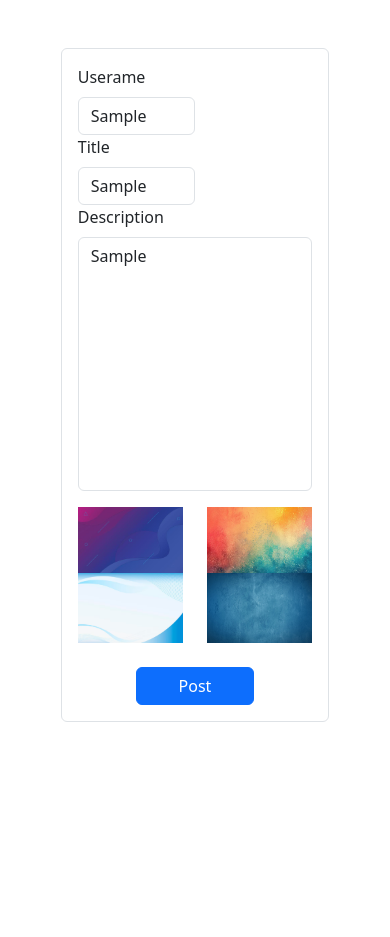
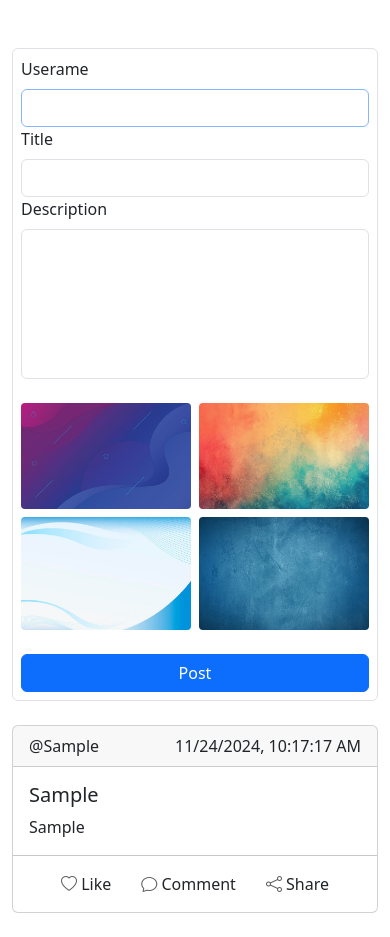
Before and after one commit to ALiRazax1/social-media-post, a plain HTML site: page index.html in a window 390 px wide. Both pictures are taken after typing "Sample", "Sample", "Sample" into the empty fields and a click on the button "Post". Before the commit the page ends 844 px from the top, so only its background shows below. Drawn offline with nearby package versions, Linux system fonts and the light colour scheme.

Commit message:
update assignment

```diff
--- a/app.js
+++ b/app.js
@@ -4,9 +4,10 @@ let selectImgPath ;
 function selectedImage(src) {
    let imagesBg = document.getElementsByClassName('bg-image')
     for(let i = 0; i < imagesBg.length; i++) {
-        // imagesBg[i].className = 'bg-image'
+      imagesBg[i].style.border = '2px solid transparent'
+
     }
-    event.target.classList.add('selectedImage')
+    event.target.style.border = '2px solid #08295a'
     selectImgPath = src
 }
 
@@ -21,6 +22,7 @@ function submitPost() {
   let postTime = document.getElementById("post-time")
   let postTitle = document.getElementById("post-title")
   let postDesc = document.getElementById("post-desc")
+  let bgImage = document.getElementById("card-img")
   let listingContainer = document.querySelector("#listingContainer");
 
   if (userName.value.trim() !== "") {
@@ -30,7 +32,7 @@ function submitPost() {
         postTime.innerText = currentDateTime
         postTitle.innerText = title.value
         postDesc.innerText = description.value
-        post.content.cloneNode(true);
+        bgImage.style.backgroundImage = `url('${selectImgPath}')`
         listingContainer.innerHTML += post.innerHTML;
         console.log(post.innerHTML);
 
@@ -41,48 +43,53 @@ function submitPost() {
 
 
 
-//         `<div class="card my-4">
-// <div class="card-header d-flex justify-content-between">
-//    <span>
-//     ~@${userName.value}
-//    </span>
-//    <span>
-//     ${currentDateTime}
-//    </span>
-// </div>
-// <div  style="background-image: url('${selectImgPath}')" class="card-body postCardBody">
-//     <h5 class="card-title">${title.value}</h5>
-//     <p class="card-text">${description.value}</p>
-// </div>
-// <div class="d-flex justify-content-between px-5 border-top border-secondary-subtle py-3"><div onclick="changeIcon() id="like"><i class="bi bi-heart text-body-secondary"></i> Like</div>
-//         <div><i class="bi bi-chat"></i> Comment</div>
-//         <div>Share</div></div>
-// </div>`;
 
 
+        title.focus();
+        title.classList.remove("border-danger")
+        description.focus();
+        description.classList.remove("border-danger")
+        userName.focus();
+        userName.classList.remove("border-danger")
 
 userName.value = ''
 title.value = ''
 description.value = ''
       } else {
-        alert("description is required");
+        description.focus();
+        description.classList.add("border-danger") ;
+
       }
-    } else {
-      alert("Title is Required");
+    } else {title.focus();
+      title.classList.add("border-danger") ;
+      ;
     }
-  } else {
-    alert("Username is required");
+  } else {userName.focus();
+    userName.classList.add("border-danger") ;
+
   }
 }
 
+function changeIcon() {
+  let likeButton = document.getElementById("like");
+  let isLiked = likeButton.innerHTML.includes("bi-heart-fill");
 
-// let liked = document.getElementById("like").innerHTML = `<i class="bi bi-heart-fill text-danger"></i> Like`
-// let unlike = document.getElementById("like").innerHTML = `<i class="bi bi-heart text-body-secondary"></i> Like`
-// function changeIcon(){
-//   if(liked){
-//     liked.innerHTML = unlike
-//       }else{
-//     unlike.innerHTML = liked
-//     alert("asd")
-//   }
-// }
+  if (isLiked) {
+    likeButton.innerHTML = `<i class="bi bi-heart text-body-secondary"></i> Like`;
+  } else {
+    likeButton.innerHTML = `<i class="bi bi-heart-fill text-danger"></i> Like`;
+  }
+}
+function writeComment(){
+  document.querySelector(".commentSection").style.display = "flex"
+}
+function comment() {
+  let comment = document.getElementById("a");
+  let commentInput = document.getElementById("commentInput");
+  let commentText = commentInput.value.trim();
+
+  if (commentText !== "") {
+comment.innerHTML += `<h6>${document.getElementById("post-username").innerText}</h6> <p>${commentText}</p>`;
+    commentInput.value = "";
+  }
+}
--- a/index.html
+++ b/index.html
@@ -14,16 +14,16 @@
 <div class="container-fluid">
     <div class="row row-cols-1">
         <div class="col w-75 mx-auto">
-            <div class="border rounded-2 mt-5 p-3"><label for="" class="form-label">Userame</label>
+            <div class="border rounded-2 mt-5 p-2"><label for="" class="form-label">Userame</label>
                 <input type="text" class="form-control w-50" id="username">
                 <label for="" class="form-label">Title</label>
                 <input type="text" class="form-control w-50" id="title"><label for="" class="form-label">Description</label>
-                <textarea class="form-control" name="" id="desc" rows="10"></textarea>
-                <div class="my-3  bgImagesContainer row row-cols-2 row-cols-md-4"><div class="col">
-                    <img class="bg-image w-100 h-100" onclick="selectedImage('bg1.avif')" src="bg1.jpg" alt=""></div>
-                    <div class="col"><img class="bg-image w-100 h-100" onclick="selectedImage('bg2.webp')" src="bg2.webp" alt=""></div>
-                   <div class="col"> <img class="bg-image w-100 h-100" onclick="selectedImage('bg3.avif')" src="bg3.avif" alt=""></div>
-                    <div class="col"><img class="bg-image w-100 h-100" onclick="selectedImage('bg4.jpg')" src="bg4.jpg" alt=""></div>
+                <textarea class="form-control" name="" id="desc"></textarea>
+                <div class="my-3  bgImagesContainer row row-cols-2 row-cols-md-4 gy-2 gx-2"><div class="col">
+                    <img class="bg-image w-100 h-100 rounded-1" onclick="selectedImage('bg1.jpg')" src="bg1.jpg" alt=""></div>
+                    <div class="col"><img class="bg-image w-100 h-100 rounded-1" onclick="selectedImage('bg2.webp')" src="bg2.webp" alt=""></div>
+                   <div class="col"> <img class="bg-image w-100 h-100 rounded-1" onclick="selectedImage('bg3.avif')" src="bg3.avif" alt=""></div>
+                    <div class="col"><img class="bg-image w-100 h-100 rounded-1" onclick="selectedImage('bg4.jpg')" src="bg4.jpg" alt=""></div>
                 </div>
                 <button onclick="submitPost()" class="d-block btn btn-primary mt-4 mx-auto   ">Post</button>
             </div>
@@ -51,7 +51,7 @@
 
 
 
-<div id="post" class="hide">
+<div id="post" class="d-none">
 <div  class="card my-4 ">
     <div class="card-header d-flex justify-content-between">
        <span id="post-username">
@@ -65,9 +65,11 @@
         <h5 class="card-title" id="post-title"></h5>
         <p class="card-text" id="post-desc"></p>
     </div>
-    <div class="d-flex justify-content-between px-5 border-top border-secondary-subtle py-3"><div onclick="changeIcon()" id="like"> </div>
-            <div> </div>
-            <div></div></div>
+    <div class="d-flex justify-content-between px-5 border-top border-secondary-subtle py-3 post-btns"><div onclick="changeIcon()" id="like"><i class="bi bi-heart text-body-secondary"></i> Like</div>
+            <div onclick="writeComment()" ><i class="bi bi-chat text-body-secondary"></i> Comment </div>
+            <div><i class="bi bi-share text-body-secondary"></i> Share</div></div> <div class="px-3" id="a"></div>
+            <div class="commentSection p-2 justify-content-between">
+            <input class="form-control border-primary-subtle" id="commentInput" type="text"><i class="bi bi-send-fill h4 text-primary" id="comment" onclick="comment()"></i></div>
     </div>
 </div>
     <script src="https://cdn.jsdelivr.net/npm/bootstrap@5.3.3/dist/js/bootstrap.bundle.min.js"
--- a/style.css
+++ b/style.css
@@ -1,4 +1,14 @@
-textarea{resize: none;}
+textarea{resize: none;height: 200px;}
 textarea,input{box-shadow: none !important;}
-button{width: 50%;}
-.hide{display: none;}
+button{width: 50%;color: #08295a;}
+.post-btns{cursor: pointer;}
+.commentSection{display: none;}
+#commentInput{border: none !important; border-bottom: 1px solid rgba(128, 128, 128, 0.479) !important;}
+
+@media only screen and (max-width:786px) {
+    .w-75,.w-50{width: 100% !important;}
+    button{width: 100%;}
+    textarea{height: 150px;}
+
+
+}
```
